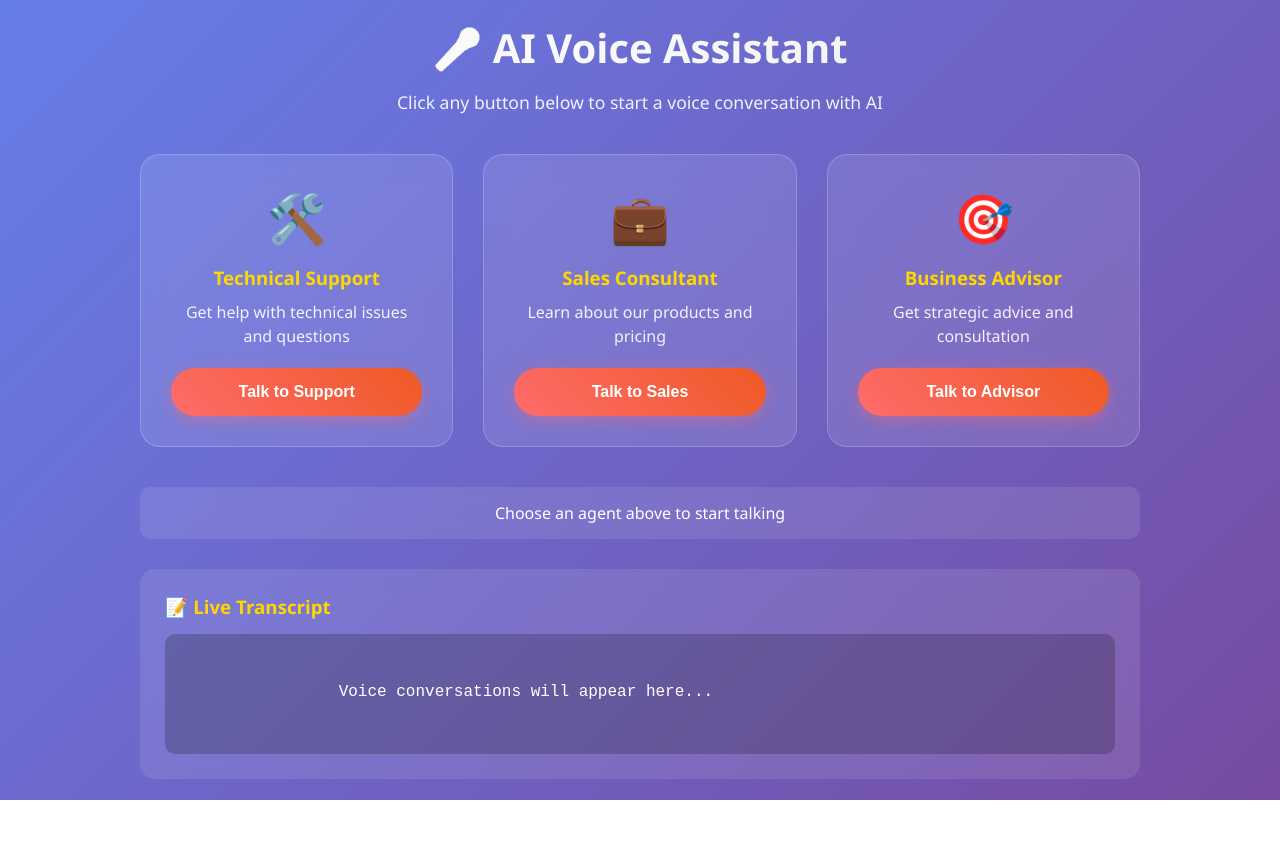
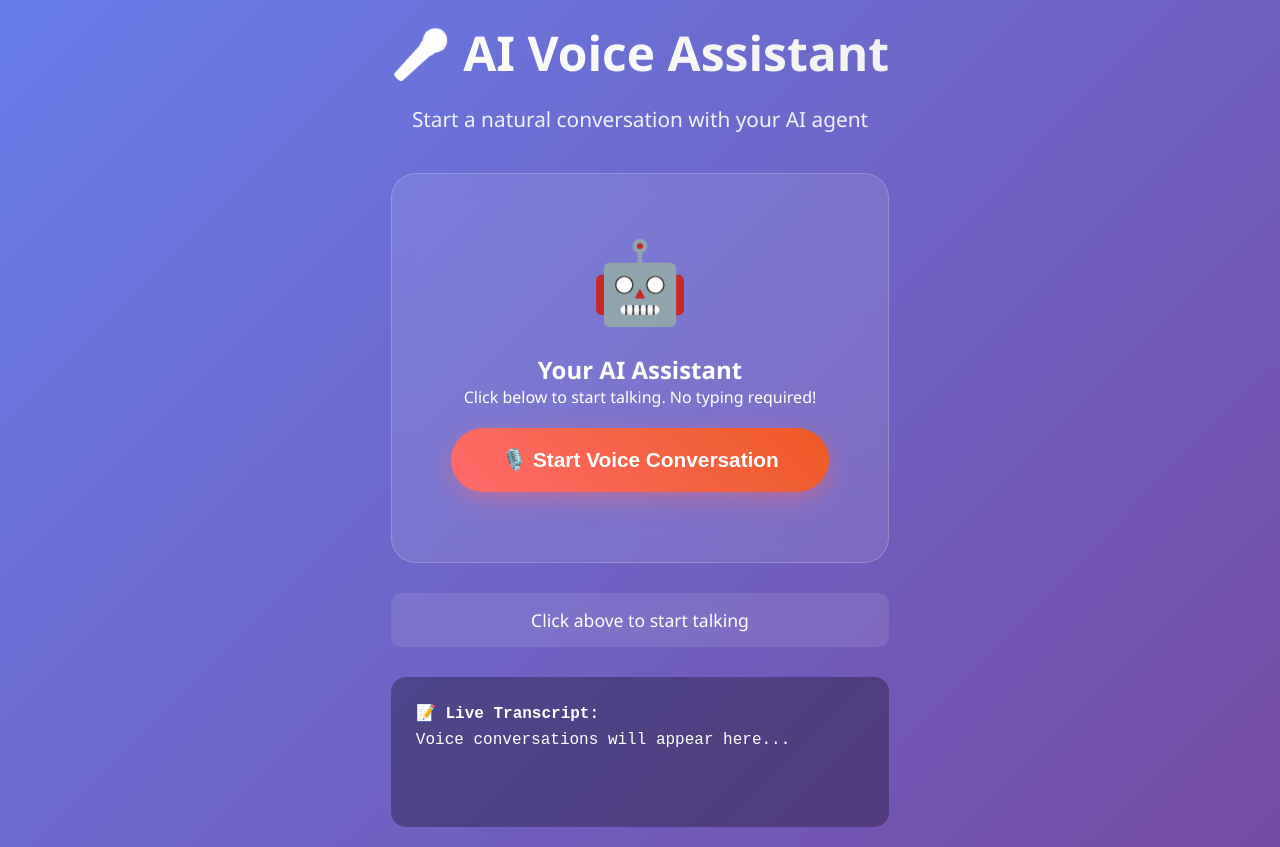
Before and after one commit to Noa321/retell_agent, a website: page public/index.html in a window 1280 px wide. Before the commit the page ends 800 px from the top, so only its background shows below. Drawn offline with Linux system fonts and the light colour scheme; a script that the page names is missing.

Commit message:
Update index.html

```diff
--- a/public/index.html
+++ b/public/index.html
@@ -4,66 +4,239 @@
     <meta charset="UTF-8">
     <meta name="viewport" content="width=device-width, initial-scale=1.0">
     <title>AI Voice Assistant</title>
-    <link rel="stylesheet" href="style.css">
+    <style>
+        * {
+            margin: 0;
+            padding: 0;
+            box-sizing: border-box;
+        }
+
+        body {
+            font-family: 'Segoe UI', Tahoma, Geneva, Verdana, sans-serif;
+            background: linear-gradient(135deg, #667eea 0%, #764ba2 100%);
+            color: white;
+            min-height: 100vh;
+            display: flex;
+            align-items: center;
+            justify-content: center;
+            padding: 20px;
+        }
+
+        .container {
+            text-align: center;
+            max-width: 600px;
+        }
+
+        h1 {
+            font-size: 3em;
+            margin-bottom: 20px;
+            background: linear-gradient(45deg, #fff, #f0f0f0);
+            -webkit-background-clip: text;
+            -webkit-text-fill-color: transparent;
+            background-clip: text;
+        }
+
+        .subtitle {
+            font-size: 1.3em;
+            margin-bottom: 40px;
+            opacity: 0.9;
+        }
+
+        .voice-card {
+            background: rgba(255, 255, 255, 0.1);
+            backdrop-filter: blur(10px);
+            border-radius: 25px;
+            padding: 50px;
+            border: 1px solid rgba(255, 255, 255, 0.2);
+            margin-bottom: 30px;
+            transition: transform 0.3s ease;
+        }
+
+        .voice-card:hover {
+            transform: translateY(-8px);
+        }
+
+        .agent-icon {
+            font-size: 5em;
+            margin-bottom: 20px;
+        }
+
+        .voice-button {
+            background: linear-gradient(45deg, #ff6b6b, #ee5a24);
+            border: none;
+            padding: 20px 50px;
+            border-radius: 50px;
+            color: white;
+            font-size: 1.3em;
+            font-weight: bold;
+            cursor: pointer;
+            transition: all 0.3s ease;
+            box-shadow: 0 8px 25px rgba(255, 107, 107, 0.4);
+            margin: 20px 0;
+        }
+
+        .voice-button:hover {
+            transform: translateY(-3px);
+            box-shadow: 0 12px 35px rgba(255, 107, 107, 0.6);
+        }
+
+        .voice-button.active {
+            background: linear-gradient(45deg, #27ae60, #2ecc71);
+            animation: pulse 2s infinite;
+        }
+
+        @keyframes pulse {
+            0%, 100% { transform: scale(1); }
+            50% { transform: scale(1.05); }
+        }
+
+        .status {
+            background: rgba(255, 255, 255, 0.1);
+            padding: 15px;
+            border-radius: 10px;
+            margin: 20px 0;
+            backdrop-filter: blur(10px);
+            font-size: 1.1em;
+        }
+
+        .end-button {
+            background: linear-gradient(45deg, #e74c3c, #c0392b);
+            border: none;
+            padding: 12px 30px;
+            border-radius: 25px;
+            color: white;
+            font-weight: bold;
+            cursor: pointer;
+            margin: 10px;
+            display: none;
+        }
+
+        .transcript {
+            background: rgba(0, 0, 0, 0.3);
+            border-radius: 15px;
+            padding: 25px;
+            margin-top: 30px;
+            min-height: 150px;
+            text-align: left;
+            font-family: 'Courier New', monospace;
+            line-height: 1.6;
+        }
+
+        @media (max-width: 768px) {
+            h1 { font-size: 2.5em; }
+            .voice-card { padding: 30px; }
+            .voice-button { padding: 15px 30px; font-size: 1.1em; }
+        }
+    </style>
 </head>
 <body>
     <div class="container">
-        <header class="hero">
         <h1>🎤 AI Voice Assistant</h1>
-            <p>Click any button below to start a voice conversation with AI</p>
-        </header>
+        <p class="subtitle">Start a natural conversation with your AI agent</p>
 
-        <div class="agent-grid">
-            <div class="agent-card">
-                <div class="agent-icon">🛠️</div>
-                <h3>Technical Support</h3>
-                <p>Get help with technical issues and questions</p>
-                <button class="voice-btn" onclick="startVoiceCall('support')">
-                    Talk to Support
+        <div class="voice-card">
+            <div class="agent-icon">🤖</div>
+            <h2>Your AI Assistant</h2>
+            <p>Click below to start talking. No typing required!</p>
+            <button id="voiceButton" class="voice-button" onclick="toggleVoiceCall()">
+                🎙️ Start Voice Conversation
             </button>
         </div>
 
-            <div class="agent-card">
-                <div class="agent-icon">💼</div>
-                <h3>Sales Consultant</h3>
-                <p>Learn about our products and pricing</p>
-                <button class="voice-btn" onclick="startVoiceCall('sales')">
-                    Talk to Sales
-                </button>
+        <div id="status" class="status">
+            Click above to start talking
         </div>
 
-            <div class="agent-card">
-                <div class="agent-icon">🎯</div>
-                <h3>Business Advisor</h3>
-                <p>Get strategic advice and consultation</p>
-                <button class="voice-btn" onclick="startVoiceCall('consultant')">
-                    Talk to Advisor
+        <button id="endButton" class="end-button" onclick="endCall()">
+            🛑 End Call
         </button>
+
+        <div class="transcript">
+            <strong>📝 Live Transcript:</strong><br>
+            <span id="transcript">Voice conversations will appear here...</span>
         </div>
     </div>
 
-        <div class="status-section">
-            <div id="status" class="status-indicator">
-                Choose an agent above to start talking
-            </div>
-            <button id="endCallBtn" class="end-call-btn" onclick="endCall()" style="display: none;">
-                🛑 End Call
-            </button>
-        </div>
+    <script src="https://unpkg.com/retell-client-js-sdk@latest/dist/retell-client-js-sdk.js"></script>
+    <script>
+        const retellClient = new RetellWebClient();
+        let isCallActive = false;
 
-        <div class="transcript-section">
-            <h3>📝 Live Transcript</h3>
-            <div id="transcript" class="transcript">
-                Voice conversations will appear here...
-            </div>
-        </div>
-    </div>
+        retellClient.on("call_started", () => {
+            updateStatus("✅ Connected! Start speaking...");
+            updateButton(true);
+        });
 
-    <button id="floatingEndBtn" class="floating-end-btn" onclick="endCall()" style="display: none;">
-        ✕
-    </button>
+        retellClient.on("call_ended", () => {
+            updateStatus("📞 Call ended. Click to start again.");
+            updateButton(false);
+        });
 
-    <script src="https://unpkg.com/retell-client-js-sdk@latest/dist/retell-client-js-sdk.js"></script>
-    <script src="app.js"></script>
+        retellClient.on("update", (update) => {
+            if (update.transcript) {
+                document.getElementById('transcript').textContent = update.transcript;
+            }
+        });
+
+        retellClient.on("error", (error) => {
+            console.error("Call error:", error);
+            updateStatus("❌ Connection error. Please try again.");
+            updateButton(false);
+        });
+
+        async function toggleVoiceCall() {
+            if (isCallActive) {
+                retellClient.stopCall();
+                return;
+            }
+
+            try {
+                updateStatus("🔄 Connecting...");
+
+                const response = await fetch('/api/create-web-call', {
+                    method: 'POST',
+                    headers: { 'Content-Type': 'application/json' },
+                    body: JSON.stringify({ user_id: 'user123' })
+                });
+
+                const { access_token } = await response.json();
+
+                await retellClient.startCall({
+                    accessToken: access_token,
+                    sampleRate: 24000
+                });
+
+            } catch (error) {
+                console.error("Failed to start call:", error);
+                updateStatus("❌ Failed to connect. Check console for details.");
+            }
+        }
+
+        function endCall() {
+            if (isCallActive) {
+                retellClient.stopCall();
+            }
+        }
+
+        function updateStatus(message) {
+            document.getElementById('status').textContent = message;
+        }
+
+        function updateButton(active) {
+            const button = document.getElementById('voiceButton');
+            const endButton = document.getElementById('endButton');
+            isCallActive = active;
+
+            if (active) {
+                button.textContent = '🔴 Connected - Keep Talking';
+                button.classList.add('active');
+                endButton.style.display = 'inline-block';
+            } else {
+                button.textContent = '🎙️ Start Voice Conversation';
+                button.classList.remove('active');
+                endButton.style.display = 'none';
+            }
+        }
+    </script>
 </body>
 </html>
```
Lines whose indentation alone changed are shown as unchanged.
